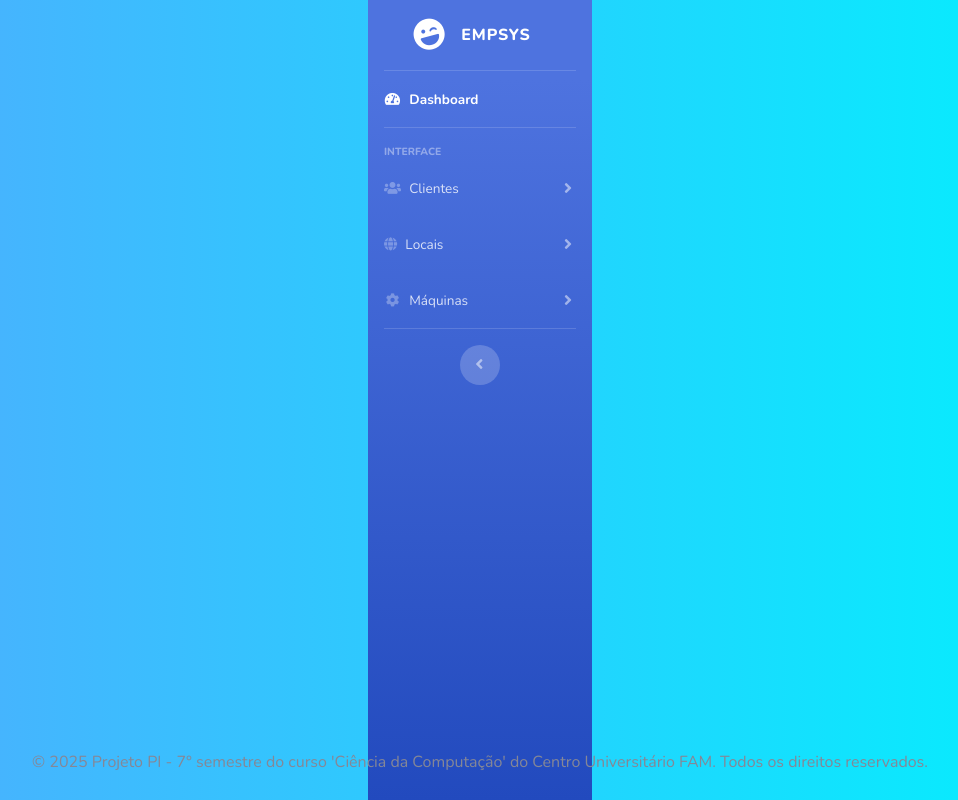
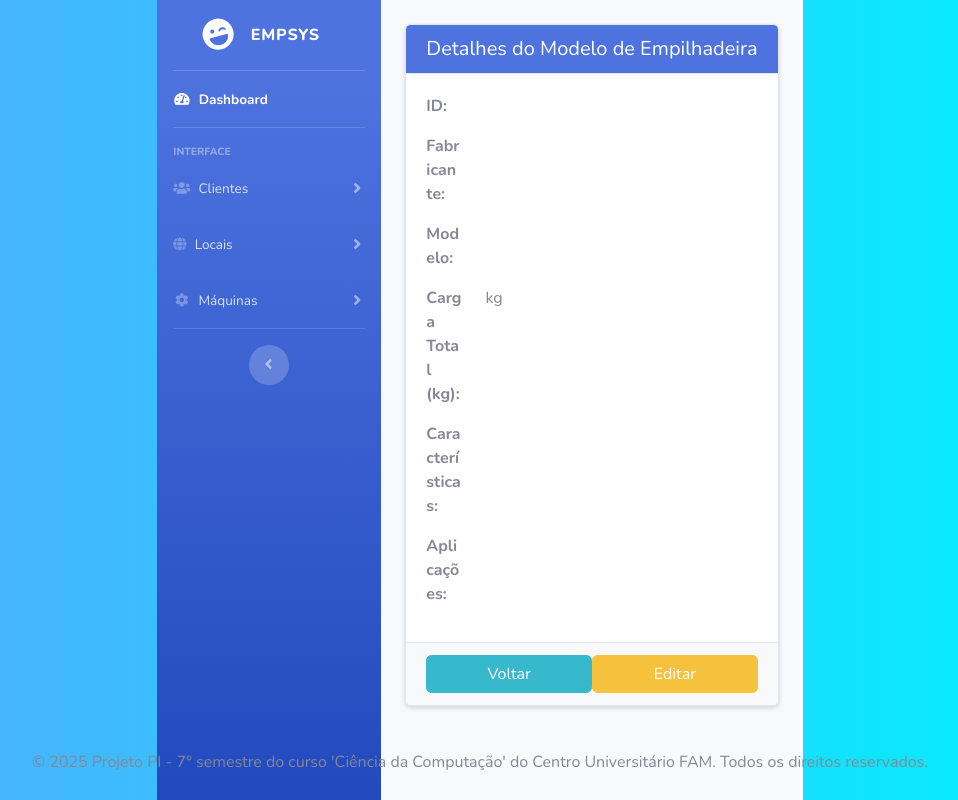
Before and after one commit to mauriliomedeiros/PI-EMPSYS, a Symfony app: template templates/modelo_empilhadeira/show.html.twig in a window 1280 px wide. Shown: the whole page, without its empty margins (160-1118 px from the left). Run offline with Twig, Linux system fonts and the light colour scheme; the template is opened without the code that fills it, so the values that code supplies are empty; some libraries are stand-ins or nearby versions.

Commit message:
Modificando front das páginas do modelo_empilhadeira

```diff
--- a/templates/login/index.html.twig
+++ b/templates/login/index.html.twig
@@ -1,5 +1,6 @@
 {#{% extends 'base.html.twig' %}#}
-{% block title %}EMPSYS - LOGIN{% endblock %}
+{#{% block title %}EMPSYS - LOGIN{% endblock %}#}
+<title>EMPSYS - LOGIN</title>
 {% block javascripts %}
     {{ encore_entry_link_tags('style') }}
 {% endblock %}
--- a/templates/modelo_empilhadeira/show.html.twig
+++ b/templates/modelo_empilhadeira/show.html.twig
@@ -1,42 +1,47 @@
 {% extends 'base.html.twig' %}
 
-{% block title %}ModeloEmpilhadeira{% endblock %}
+{% block content %}
+    <br>
 
-{% block body %}
-    <h1>ModeloEmpilhadeira</h1>
 
-    <table class="table">
-        <tbody>
-            <tr>
-                <th>Id</th>
-                <td>{{ modelo_empilhadeira.id }}</td>
-            </tr>
-            <tr>
-                <th>Fabricante</th>
-                <td>{{ modelo_empilhadeira.fabricante }}</td>
-            </tr>
-            <tr>
-                <th>Modelo</th>
-                <td>{{ modelo_empilhadeira.modelo }}</td>
-            </tr>
-            <tr>
-                <th>CargaTotal</th>
-                <td>{{ modelo_empilhadeira.cargaTotal }}</td>
-            </tr>
-            <tr>
-                <th>Caracteristicas</th>
-                <td>{{ modelo_empilhadeira.caracteristicas }}</td>
-            </tr>
-            <tr>
-                <th>Aplicacoes</th>
-                <td>{{ modelo_empilhadeira.aplicacoes }}</td>
-            </tr>
-        </tbody>
-    </table>
+    <div class="container col-md-12">
+        <div class="card shadow-sm">
+            <div class="card-header bg-primary text-white">
+                <h5 class="mb-0">Detalhes do Modelo de Empilhadeira</h5>
+            </div>
 
-    <a href="{{ path('modelo_empilhadeira_index') }}">back to list</a>
+            <div class="card-body">
+                <div class="row mb-3">
+                    <div class="col-md-2 font-weight-bold">ID:</div>
+                    <div class="col-md-10">{{ modelo_empilhadeira.id }}</div>
+                </div>
+                <div class="row mb-3">
+                    <div class="col-md-2 font-weight-bold">Fabricante:</div>
+                    <div class="col-md-10">{{ modelo_empilhadeira.fabricante }}</div>
+                </div>
+                <div class="row mb-3">
+                    <div class="col-md-2 font-weight-bold">Modelo:</div>
+                    <div class="col-md-10">{{ modelo_empilhadeira.modelo }}</div>
+                </div>
+                <div class="row mb-3">
+                    <div class="col-md-2 font-weight-bold">Carga Total (kg):</div>
+                    <div class="col-md-10">{{ modelo_empilhadeira.cargaTotal }} kg</div>
+                </div>
+                <div class="row mb-3">
+                    <div class="col-md-2 font-weight-bold">Características:</div>
+                    <div class="col-md-10">{{ modelo_empilhadeira.caracteristicas }}</div>
+                </div>
+                <div class="row mb-3">
+                    <div class="col-md-2 font-weight-bold">Aplicações:</div>
+                    <div class="col-md-10">{{ modelo_empilhadeira.aplicacoes }}</div>
+                </div>
+            </div>
 
-    <a href="{{ path('modelo_empilhadeira_edit', {'id': modelo_empilhadeira.id}) }}">edit</a>
+            <div class="card-footer d-flex justify-content-between">
+                <a href="{{ path('modelo_empilhadeira_index') }}" class="btn btn-info">Voltar</a>
+                <a href="{{ path('modelo_empilhadeira_edit', {'id': modelo_empilhadeira.id}) }}" class="btn btn-warning">Editar</a>
+            </div>
+        </div>
+    </div>
 
-    {{ include('modelo_empilhadeira/_delete_form.html.twig') }}
 {% endblock %}
```
Also changed, not shown: templates/modelo_empilhadeira/_form.html.twig (+23 -13 lines), templates/modelo_empilhadeira/edit.html.twig (+5 -11 lines), templates/modelo_empilhadeira/index.html.twig (+28 -30 lines), templates/modelo_empilhadeira/new.html.twig (+2 -16 lines), 1 other file.
